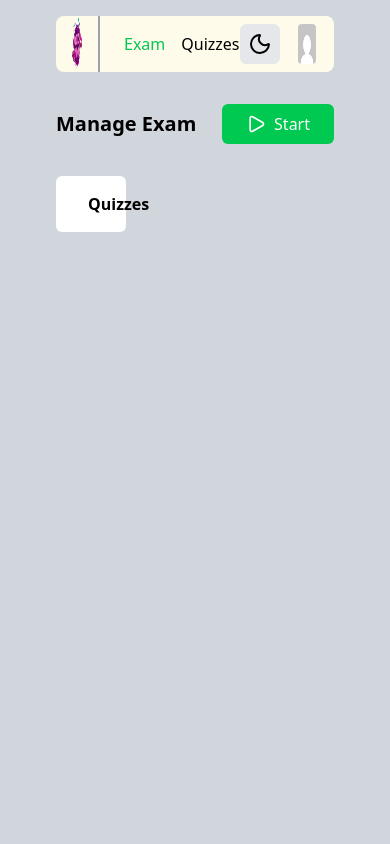
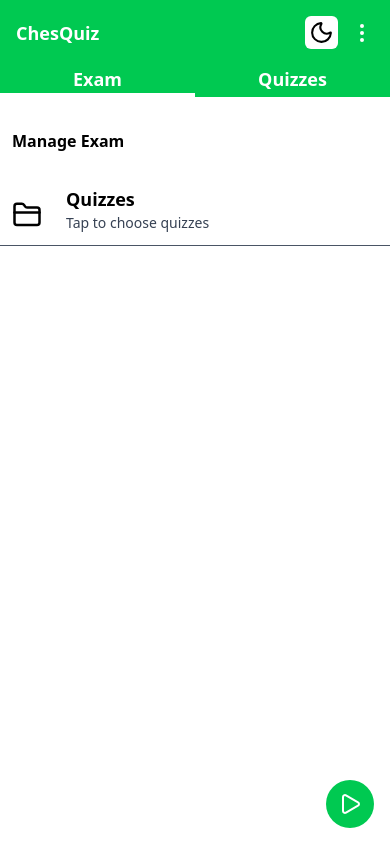
Before and after one commit to Code-W-Gab/Quizzer, a React (Vite) app in the folder Frontend/: page /Exam in a window 390 px wide. Built offline with nearby package versions, Linux system fonts and the light colour scheme; no server answers.

Commit message:
Implement the mobile size design on Exam Page

```diff
--- a/Frontend/src/components/Common/Header.jsx
+++ b/Frontend/src/components/Common/Header.jsx
@@ -34,7 +34,7 @@ export default function Header() {
   ]
 
   return(
-    <div className="flex items-center justify-between bg-amber-50 dark:bg-gray-600 px-4 rounded-lg">
+    <div className="flex items-center justify-between bg-gray-300 dark:bg-gray-600 px-4 rounded-lg">
       <div className="flex items-center">
         <div className="pr-4 border-r-2 border-gray-400 dark:border-white">
           <img src={quiz} className="size-14"/>
--- /dev/null
+++ b/Frontend/src/components/Common/MobileHeader.jsx
@@ -0,0 +1,72 @@
+import { Moon, EllipsisVertical } from 'lucide-react';
+import { useState, useEffect } from 'react';
+import { Link, useLocation } from "react-router-dom";
+
+export default function MobileHeader() {
+  const [isDarkMode, setIsDarkMode] = useState(() => {
+    const saved = localStorage.getItem('darkMode');
+    return saved === 'true';
+  });
+
+  // Toggle function
+  const toggleDarkMode = () => {
+    setIsDarkMode(!isDarkMode);
+  };
+
+  useEffect(() => {
+    if (isDarkMode) {
+      document.documentElement.classList.add('dark');
+      localStorage.setItem('darkMode', 'true');
+      console.log("dark")
+    } else {
+      document.documentElement.classList.remove('dark');
+      localStorage.setItem('darkMode', 'false');
+      console.log("white")
+    }
+  }, [isDarkMode]);
+
+  const location = useLocation();
+  const navItems = [
+    { to: '/Exam', label: "Exam"},
+    { to: '/Quizzes', label: "Quizzes"}
+  ]
+
+  return(
+    <header className='bg-green-500'>
+      <div className="px-4 pt-4 flex items-center justify-between">
+        <div>
+          <h1 className='text-white font-semibold text-lg'>ChesQuiz</h1>
+        </div>
+        <div className='flex items-center gap-3'>
+          <button
+            onClick={toggleDarkMode}
+            className='bg-white hover:bg-gray-300 dark:text-white dark:bg-gray-500 dark:hover:bg-gray-400 p-1 rounded-md cursor-pointer'
+          >
+            <Moon size={25}/>
+          </button>
+          <EllipsisVertical className='text-white'/>
+        </div>
+      </div>
+
+      <div className='mt-4 grid grid-cols-2 text-lg text-white'>
+        {navItems.map((item) => {
+          const isActive = location.pathname === item.to
+
+          return(
+            <Link
+              key={item.to}
+              to={item.to}
+              className={`font-semibold text-center
+              ${isActive
+                ? "border-b-4 border-white"
+                : "hover:text-white"
+              }`}
+            >
+              {item.label}
+            </Link>
+          )
+        })}
+      </div>
+    </header>
+  )
+}
--- a/Frontend/src/components/Exam/ExamList.jsx
+++ b/Frontend/src/components/Exam/ExamList.jsx
@@ -7,11 +7,31 @@ export default function ExamList({quizFolder, handleCheckboxChange, selectedQuiz
 
   return(
     <div>
-      <div className="grid grid-cols-4">
-        <button onClick={() => setIsModalOpen(true)} className="flex items-center gap-4 cursor-auto font-semibold bg-white dark:bg-gray-600 dark:text-white rounded-md p-4 hover:bg-green-500 hover:text-white">
+      {/* Table to Desktop Size */}
+      <div className="hidden md:grid grid-cols-4">
+        <button
+          onClick={() => setIsModalOpen(true)}
+          className="flex items-center gap-4 cursor-auto font-semibold bg-gray-300 dark:bg-gray-600 dark:text-white rounded-md p-4 hover:bg-green-500 hover:text-white"
+          >
           <FolderClosed />
           <p>Quizzes</p>
         </button>
+      </div>
+
+      {/* Mobile size */}
+      <div className="md:hidden">
+        <div className="flex items-center gap-6 px-3 border-b border-gray-600">
+          <FolderClosed size={30}/>
+          <div>
+            <button
+            onClick={() => setIsModalOpen(true)}
+            className="text-lg font-semibold"
+            >
+              Quizzes
+            </button>
+            <p className="text-sm text-gray-700 mb-3">Tap to choose quizzes</p>
+          </div>
+        </div>
       </div>
 
       {isModalOpen && (
--- a/Frontend/src/components/Exam/StartExam.jsx
+++ b/Frontend/src/components/Exam/StartExam.jsx
@@ -15,16 +15,27 @@ export default function StartExam({selectedQuizzes}) {
 
   return(
     <div>
+      {/* Table to Desktop Size */}
       <div className="flex justify-between items-center">
-        <h1 className="text-xl font-bold dark:text-white">Manage Exam</h1>
+        <h1 className="text-md px-3 md:text-lg lg:text-xl font-bold">Manage Exam</h1>
         <button
           onClick={handleOk}
-          className="bg-green-500 dark:bg-green-400 text-white py-2 px-6 flex items-center gap-2 rounded-md"
+          className="hidden bg-green-500 dark:bg-green-400 text-white py-2 px-6 md:flex items-center gap-2 rounded-md"
         >
           <Play size={20}/>
           <span>Start</span>
         </button>
       </div>
+
+      {/* Mobile size */}
+      <div className="md:hidden fixed right-4 bottom-4">
+        <button
+          onClick={handleOk}
+          className="bg-green-500 text-white p-3 rounded-full"
+        >
+          <Play/>
+        </button>
+      </div>
     </div>
   )
 }
--- a/Frontend/src/components/Quizzes/Folder/AddFolder.jsx
+++ b/Frontend/src/components/Quizzes/Folder/AddFolder.jsx
@@ -7,17 +7,27 @@ export default function AddFolder({fetchQuizFolder}) {
 
   return(
     <div>
-      <div className="flex justify-between items-center dark:text-white">
-        <h1 className="text-xl font-bold">Manage Quiz</h1>
+      {/* Table to Desktop Size */}
+      <div className="md:flex md:justify-between md:items-center dark:text-white">
+        <h1 className="text-md px-3 md:text-lg lg:text-xl font-bold">Manage Quiz</h1>
         <button
           onClick={() => setIsQuizFolderOpen(true)}
-          className="bg-green-500 dark:bg-green-400 text-white p-2 flex items-center gap-2 rounded-md"
+          className="hidden bg-green-500 dark:bg-green-400 text-white p-2 md:flex md:items-center gap-2 rounded-md"
         >
           <Plus/>
           <span>Add Quiz</span>
         </button>
       </div>
 
+      {/* Mobile size */}
+      <div className="md:hidden fixed right-4 bottom-4">
+        <button
+          onClick={() => setIsQuizFolderOpen(true)}
+          className="bg-green-500 text-white p-3 rounded-full"
+        >
+          <Plus/>
+        </button>
+      </div>
 
       {isQuizFolderOpen && (
         <div className="fixed inset-0 flex bg-gray-800/50 items-center justify-center z-40">
--- a/Frontend/src/components/Quizzes/Folder/QuizList.jsx
+++ b/Frontend/src/components/Quizzes/Folder/QuizList.jsx
@@ -53,12 +53,13 @@ export default function QuizList({quizFolder, fetchQuizFolder}) {
 
   return(
     <div>
-      <div className="grid grid-cols-4 gap-5 items-start">
+      {/* Table to Desktop Size */}
+      <div className="hidden md:grid md:grid-cols-2 xl:grid-cols-3 2xl:grid-cols-4 gap-5 items-start">
         {quizFolder.map((folder) => {
           const questionCount = questionCounts[folder._id] || 0
 
           return(
-            <div className="bg-white dark:bg-gray-600 dark:text-white p-4 rounded-md hover:bg-green-400 hover:text-white relative h-fit" key={folder._id}>
+            <div className="bg-gray-300 dark:bg-gray-600 dark:text-white p-3 md:p-4  rounded-md hover:bg-green-400 hover:text-white relative h-fit" key={folder._id}>
               <EllipsisNavbar
                 onDelete={() => {
                   setIsDeleteModalOpen(true)
@@ -69,6 +70,21 @@ export default function QuizList({quizFolder, fetchQuizFolder}) {
               <Link to={`/Quizzes/${folder.name}/${folder._id}`}>
                 <h1 className="text-xl font-semibold mb-1 mt-4 break-all">{folder.name}</h1>
                 <p className="text-sm mb-3">{questionCount} {questionCount === 1 ? 'question' : 'questions'}</p>
+              </Link>
+            </div>
+          )
+        })}
+      </div>
+      {/* Mobile size */}
+      <div className="md:hidden">
+        {quizFolder.map((folder) => {
+          const questionCount = questionCounts[folder._id] || 0
+
+          return(
+            <div className="border-b px-3 border-gray-600 dark:hover:bg-green-400 dark:text-white" key={folder._id}>
+              <Link to={`/Quizzes/${folder.name}/${folder._id}`}>
+                <h1 className="text-md font-semibold mb-1 mt-3 break-all">{folder.name}</h1>
+                <p className="text-xs mb-3 text-gray-700">{questionCount} {questionCount === 1 ? 'question' : 'questions'}</p>
               </Link>
             </div>
           )
--- a/Frontend/src/components/Quizzes/Folder/Quizzes.jsx
+++ b/Frontend/src/components/Quizzes/Folder/Quizzes.jsx
@@ -3,11 +3,11 @@ import QuizList from "./QuizList";
 
 export default function Quizzes({ quizFolder, fetchQuizFolder }) {
   return(
-    <div>
+    <div className="relative">
       <div>
         <AddFolder fetchQuizFolder={fetchQuizFolder}/>
       </div>
-      <div className="mt-8">
+      <div className="mt-4 md:mt-8">
         <QuizList quizFolder={quizFolder} fetchQuizFolder={fetchQuizFolder}/>
       </div>
     </div>
--- a/Frontend/src/pages/Exam/ExamPage.jsx
+++ b/Frontend/src/pages/Exam/ExamPage.jsx
@@ -1,4 +1,5 @@
 import Header from "../../components/Common/Header";
+import MobileHeader from "../../components/Common/MobileHeader";
 import Exam from "../../components/Exam/Exam";
 import { getQuizFolder } from "../../services/quizService";
 import { useState, useEffect } from "react";
@@ -19,8 +20,13 @@ export default function ExamPage() {
   }, [])
 
   return(
-    <div className="bg-gray-300 dark:bg-[#222222] min-h-screen px-14 py-4">
-      <Header/>
+    <div className="bg-white dark:bg-[#222222] min-h-screen md:px-10 lg:px-12 xl:px-14 md:py-4">
+      <div className="hidden md:block">
+        <Header/>
+      </div>
+      <div className="md:hidden">
+        <MobileHeader/>
+      </div>
       <div className="mt-8">
         <Exam quizFolder={quizFolder}/>
       </div>
--- a/Frontend/src/pages/Quizzes/QuizzesPage.jsx
+++ b/Frontend/src/pages/Quizzes/QuizzesPage.jsx
@@ -1,8 +1,8 @@
-import { useState } from "react";
+import { useEffect, useState } from "react";
+import Header from "../../components/Common/Header";
+import MobileHeader from "../../components/Common/MobileHeader";
 import Quizzes from "../../components/Quizzes/Folder/Quizzes";
-import { getQuizFolder } from '../../services/quizService'
-import { useEffect } from "react";
-import Header from "../../components/Common/Header";
+import { getQuizFolder } from '../../services/quizService';
 
 export default function QuizzesPage() {
   const [quizFolder, setQuizFolder] = useState([])
@@ -20,8 +20,13 @@ export default function QuizzesPage() {
   }, [])
 
   return(
-    <div className="bg-gray-300 dark:bg-[#222222] min-h-screen px-14 py-4">
-      <Header/>
+    <div className="bg-white dark:bg-[#222222] min-h-screen md:px-10 lg:px-12 xl:px-14 md:py-4">
+      <div className="hidden md:block">
+        <Header/>
+      </div>
+      <div className="md:hidden">
+        <MobileHeader/>
+      </div>
       <div className="mt-8">
         <Quizzes quizFolder={quizFolder} fetchQuizFolder={fetchQuizFolder}/>
       </div>
```
